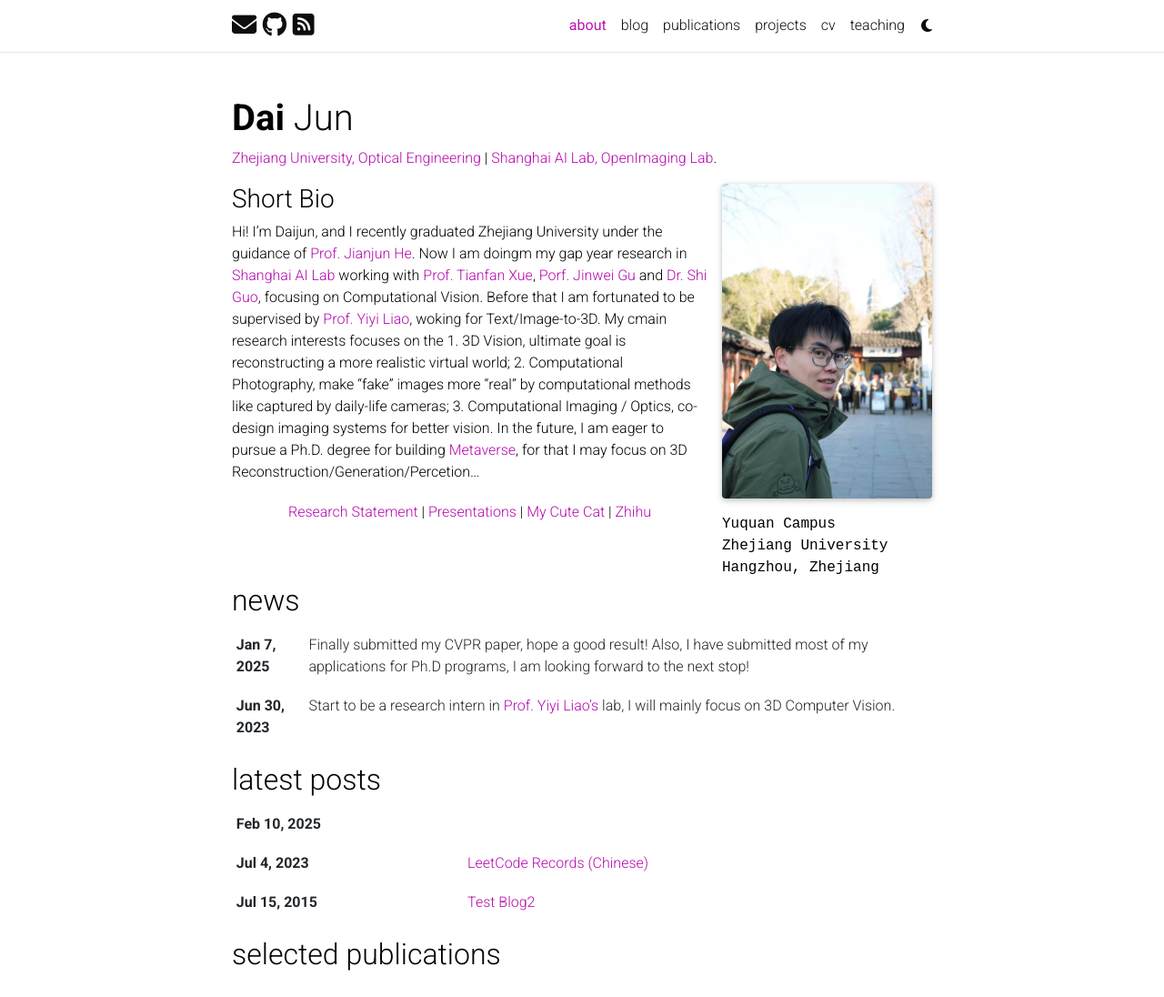
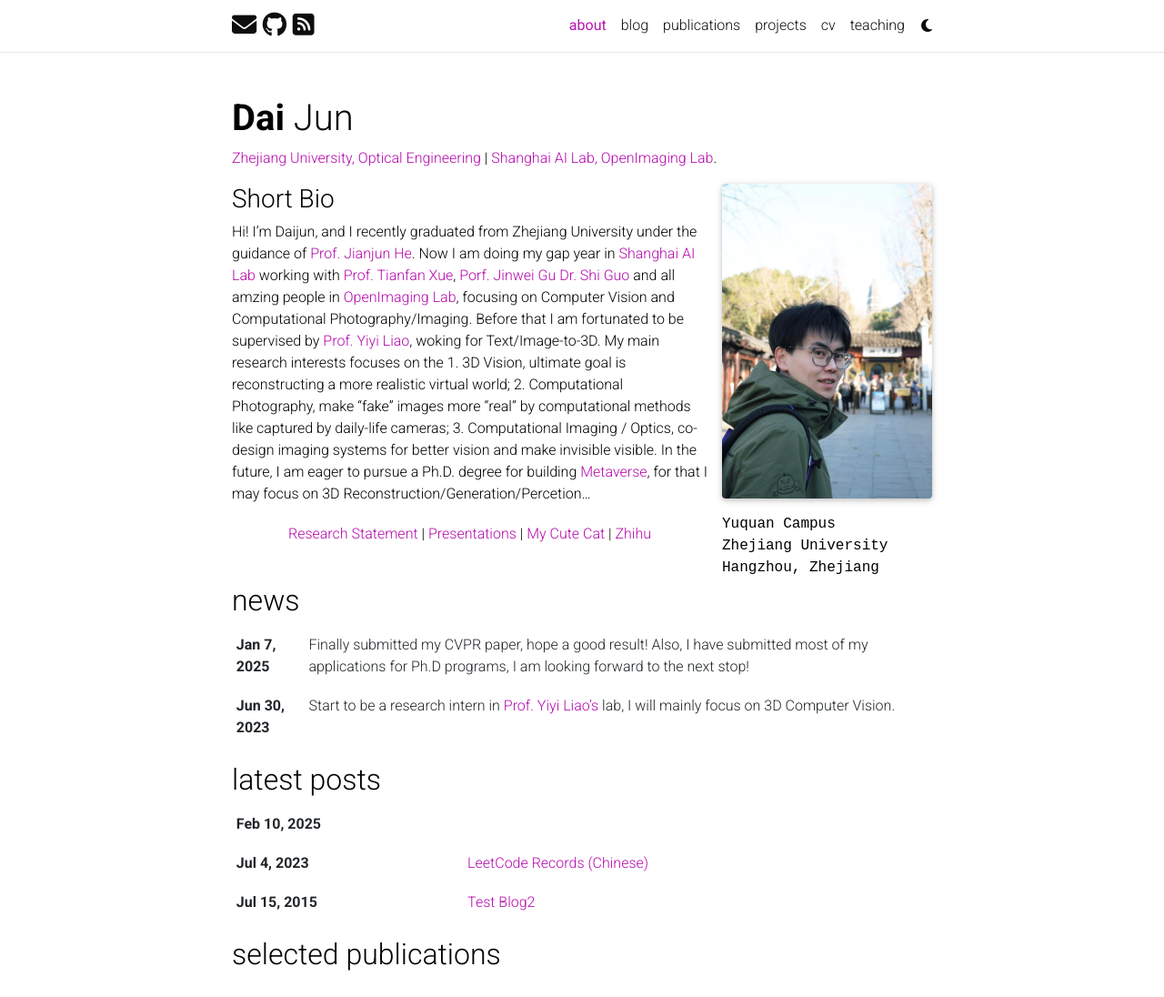
Before and after one commit to daijun10086/daijun10086.github.io, a Jekyll site: the page built from _pages/about.md, in a window 1280 px wide and 1386 px high, cut to the strip 0-1096 px from the top of the window. Shown: the whole strip at 91% size. Built offline with Jekyll 4.4.1, drawn with Linux system fonts in a browser that asks for light colours; comment, search, counter and statistics services are not loaded; a style sheet for code colours, icons or effects is not loaded.

Commit message:
update about

```diff
--- a/_pages/about.md
+++ b/_pages/about.md
@@ -20,7 +20,7 @@
 ---
 
 ### Short Bio
-Hi! I'm Daijun, and I recently graduated Zhejiang University under the guidance of [Prof. Jianjun He](https://mypage.zju.edu.cn/JianjunHe#0). Now I am doingm my gap year research in [Shanghai AI Lab](https://www.shlab.org.cn/) working with [Prof. Tianfan Xue](https://tianfan.info/), [Porf. Jinwei Gu](https://www.gujinwei.org/) and [Dr. Shi Guo](https://scholar.google.com/citations?user=5hsEmuQAAAAJ&hl=en&oi=ao), focusing on Computational Vision. Before that I am fortunated to be supervised by [Prof. Yiyi Liao](https://yiyiliao.github.io/), woking for Text/Image-to-3D. My cmain research interests focuses on the 1. 3D Vision, ultimate goal is reconstructing a more realistic virtual world; 2. Computational Photography, make "fake" images more "real" by computational methods like captured by daily-life cameras; 3. Computational Imaging / Optics, co-design imaging systems for better vision. In the future, I am eager to pursue a Ph.D. degree for building [Metaverse](https://en.wikipedia.org/wiki/Metaverse#:~:text=The%20metaverse%20is%20a%20loosely,on%20social%20and%20economic%20connection.), for that I may focus on 3D Reconstruction/Generation/Percetion...
+Hi! I'm Daijun, and I recently graduated from Zhejiang University under the guidance of [Prof. Jianjun He](https://mypage.zju.edu.cn/JianjunHe#0). Now I am doing my gap year in [Shanghai AI Lab](https://www.shlab.org.cn/) working with [Prof. Tianfan Xue](https://tianfan.info/), [Porf. Jinwei Gu](https://www.gujinwei.org/) [Dr. Shi Guo](https://scholar.google.com/citations?user=5hsEmuQAAAAJ&hl=en&oi=ao) and all amzing people in [OpenImaging Lab](https://github.com/OpenImagingLab), focusing on Computer Vision and Computational Photography/Imaging. Before that I am fortunated to be supervised by [Prof. Yiyi Liao](https://yiyiliao.github.io/), woking for Text/Image-to-3D. My main research interests focuses on the 1. 3D Vision, ultimate goal is reconstructing a more realistic virtual world; 2. Computational Photography, make "fake" images more "real" by computational methods like captured by daily-life cameras; 3. Computational Imaging / Optics, co-design imaging systems for better vision and make invisible visible. In the future, I am eager to pursue a Ph.D. degree for building [Metaverse](https://en.wikipedia.org/wiki/Metaverse#:~:text=The%20metaverse%20is%20a%20loosely,on%20social%20and%20economic%20connection.), for that I may focus on 3D Reconstruction/Generation/Percetion...
 
 <div style="text-align: center; margin-top: 20px;">
   <a href="https://daijun10086.github.io/">Research Statement</a> |
```
